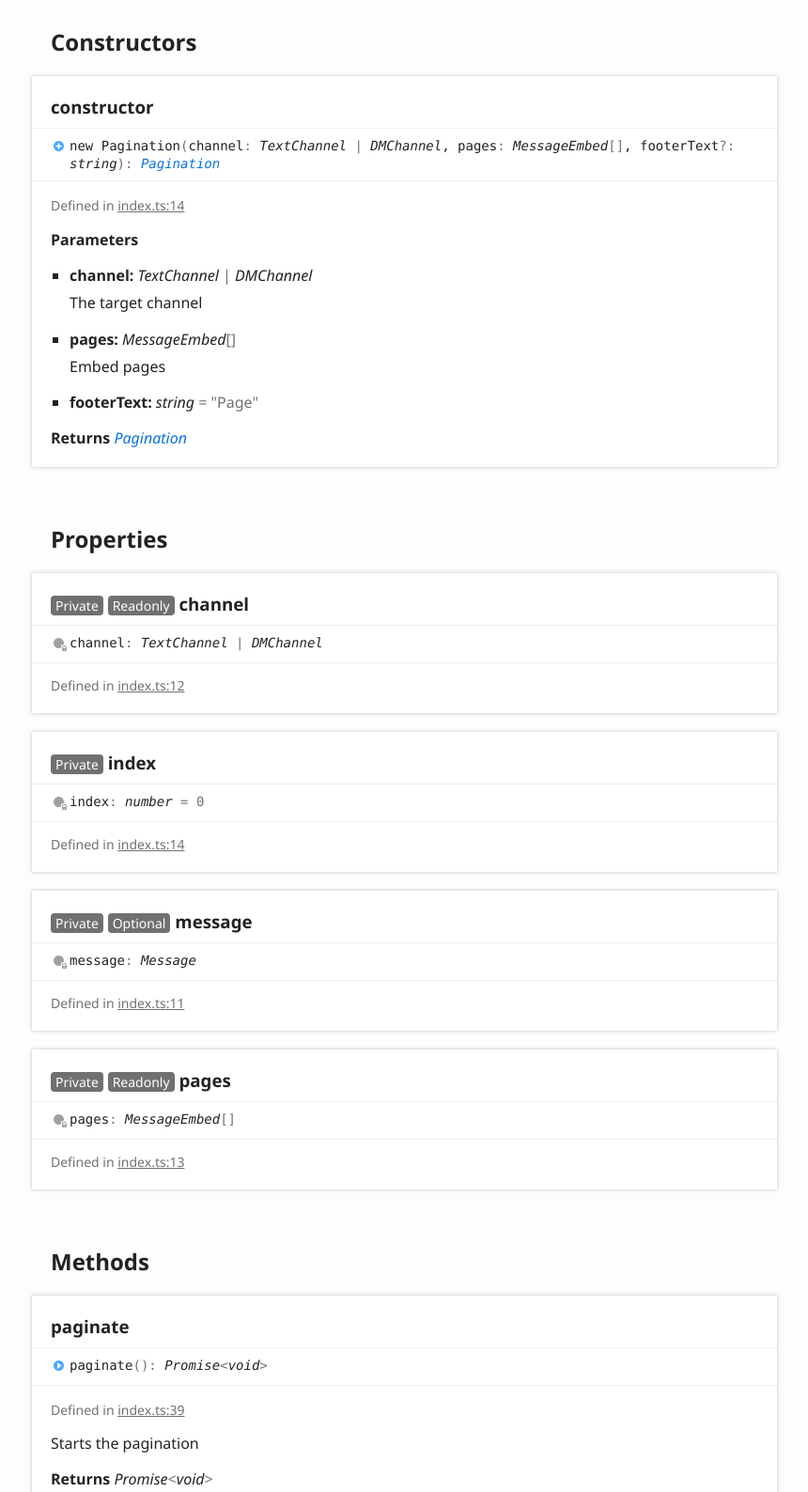
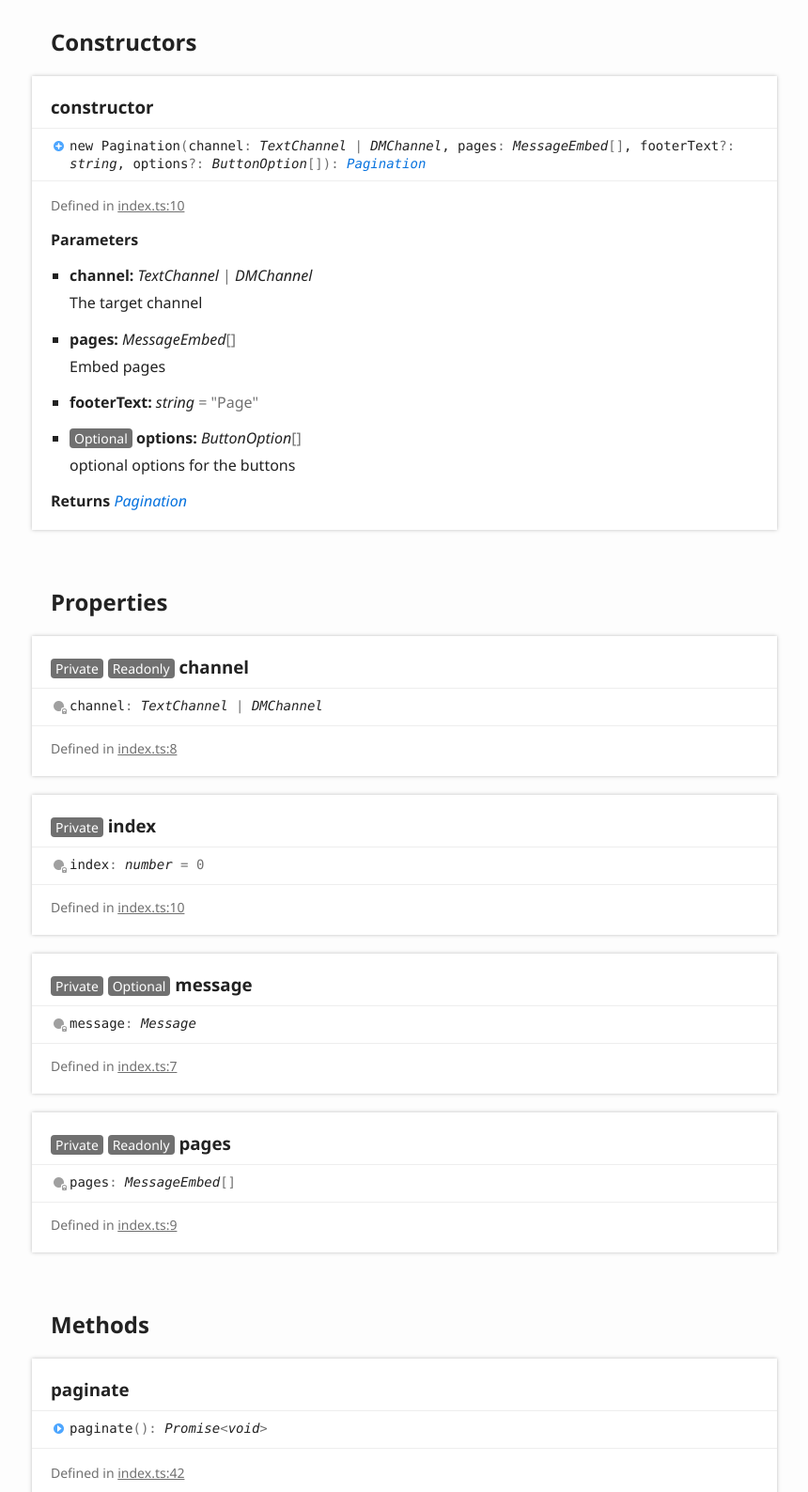
Before and after one commit to CRZA5/discordjs-button-embed-pagination, a plain HTML site: page classes/pagination.html in a window 1280 px wide. Shown: the part 780-2368 px from the top of the page at 94% size, without its empty margins (6-866 px from the left). Drawn offline with Linux system fonts and the light colour scheme.

Commit message:
Deploying to gh-pages from @ CRZA5/discordjs-button-embed-pagination@61b66e2b7c111afe8bcfeb78a5b60da8b529b5fc 🚀

```diff
--- a/classes/pagination.html
+++ b/classes/pagination.html
@@ -107,13 +107,13 @@
 					<a name="constructor" class="tsd-anchor"></a>
 					<h3>constructor</h3>
 					<ul class="tsd-signatures tsd-kind-constructor tsd-parent-kind-class">
-						<li class="tsd-signature tsd-kind-icon">new <wbr>Pagination<span class="tsd-signature-symbol">(</span>channel<span class="tsd-signature-symbol">: </span><span class="tsd-signature-type">TextChannel</span><span class="tsd-signature-symbol"> | </span><span class="tsd-signature-type">DMChannel</span>, pages<span class="tsd-signature-symbol">: </span><span class="tsd-signature-type">MessageEmbed</span><span class="tsd-signature-symbol">[]</span>, footerText<span class="tsd-signature-symbol">?: </span><span class="tsd-signature-type">string</span><span class="tsd-signature-symbol">)</span><span class="tsd-signature-symbol">: </span><a href="pagination.html" class="tsd-signature-type" data-tsd-kind="Class">Pagination</a></li>
+						<li class="tsd-signature tsd-kind-icon">new <wbr>Pagination<span class="tsd-signature-symbol">(</span>channel<span class="tsd-signature-symbol">: </span><span class="tsd-signature-type">TextChannel</span><span class="tsd-signature-symbol"> | </span><span class="tsd-signature-type">DMChannel</span>, pages<span class="tsd-signature-symbol">: </span><span class="tsd-signature-type">MessageEmbed</span><span class="tsd-signature-symbol">[]</span>, footerText<span class="tsd-signature-symbol">?: </span><span class="tsd-signature-type">string</span>, options<span class="tsd-signature-symbol">?: </span><span class="tsd-signature-type">ButtonOption</span><span class="tsd-signature-symbol">[]</span><span class="tsd-signature-symbol">)</span><span class="tsd-signature-symbol">: </span><a href="pagination.html" class="tsd-signature-type" data-tsd-kind="Class">Pagination</a></li>
 					</ul>
 					<ul class="tsd-descriptions">
 						<li class="tsd-description">
 							<aside class="tsd-sources">
 								<ul>
-									<li>Defined in <a href="https://github.com/CRZA5/discordjs-button-embed-pagination/blob/f7d83b6/src/index.ts#L14">index.ts:14</a></li>
+									<li>Defined in <a href="https://github.com/CRZA5/discordjs-button-embed-pagination/blob/61b66e2/src/index.ts#L10">index.ts:10</a></li>
 								</ul>
 							</aside>
 							<h4 class="tsd-parameters-title">Parameters</h4>
@@ -133,6 +133,12 @@
 								<li>
 									<h5>footerText: <span class="tsd-signature-type">string</span><span class="tsd-signature-symbol"> = &quot;Page&quot;</span></h5>
 								</li>
+								<li>
+									<h5><span class="tsd-flag ts-flagOptional">Optional</span> options: <span class="tsd-signature-type">ButtonOption</span><span class="tsd-signature-symbol">[]</span></h5>
+									<div class="tsd-comment tsd-typography">
+										<p>optional options for the buttons</p>
+									</div>
+								</li>
 							</ul>
 							<h4 class="tsd-returns-title">Returns <a href="pagination.html" class="tsd-signature-type" data-tsd-kind="Class">Pagination</a></h4>
 						</li>
@@ -147,7 +153,7 @@
 					<div class="tsd-signature tsd-kind-icon">channel<span class="tsd-signature-symbol">:</span> <span class="tsd-signature-type">TextChannel</span><span class="tsd-signature-symbol"> | </span><span class="tsd-signature-type">DMChannel</span></div>
 					<aside class="tsd-sources">
 						<ul>
-							<li>Defined in <a href="https://github.com/CRZA5/discordjs-button-embed-pagination/blob/f7d83b6/src/index.ts#L12">index.ts:12</a></li>
+							<li>Defined in <a href="https://github.com/CRZA5/discordjs-button-embed-pagination/blob/61b66e2/src/index.ts#L8">index.ts:8</a></li>
 						</ul>
 					</aside>
 				</section>
@@ -157,7 +163,7 @@
 					<div class="tsd-signature tsd-kind-icon">index<span class="tsd-signature-symbol">:</span> <span class="tsd-signature-type">number</span><span class="tsd-signature-symbol"> = 0</span></div>
 					<aside class="tsd-sources">
 						<ul>
-							<li>Defined in <a href="https://github.com/CRZA5/discordjs-button-embed-pagination/blob/f7d83b6/src/index.ts#L14">index.ts:14</a></li>
+							<li>Defined in <a href="https://github.com/CRZA5/discordjs-button-embed-pagination/blob/61b66e2/src/index.ts#L10">index.ts:10</a></li>
 						</ul>
 					</aside>
 				</section>
@@ -167,7 +173,7 @@
 					<div class="tsd-signature tsd-kind-icon">message<span class="tsd-signature-symbol">:</span> <span class="tsd-signature-type">Message</span></div>
 					<aside class="tsd-sources">
 						<ul>
-							<li>Defined in <a href="https://github.com/CRZA5/discordjs-button-embed-pagination/blob/f7d83b6/src/index.ts#L11">index.ts:11</a></li>
+							<li>Defined in <a href="https://github.com/CRZA5/discordjs-button-embed-pagination/blob/61b66e2/src/index.ts#L7">index.ts:7</a></li>
 						</ul>
 					</aside>
 				</section>
@@ -177,7 +183,7 @@
 					<div class="tsd-signature tsd-kind-icon">pages<span class="tsd-signature-symbol">:</span> <span class="tsd-signature-type">MessageEmbed</span><span class="tsd-signature-symbol">[]</span></div>
 					<aside class="tsd-sources">
 						<ul>
-							<li>Defined in <a href="https://github.com/CRZA5/discordjs-button-embed-pagination/blob/f7d83b6/src/index.ts#L13">index.ts:13</a></li>
+							<li>Defined in <a href="https://github.com/CRZA5/discordjs-button-embed-pagination/blob/61b66e2/src/index.ts#L9">index.ts:9</a></li>
 						</ul>
 					</aside>
 				</section>
@@ -194,7 +200,7 @@
 						<li class="tsd-description">
 							<aside class="tsd-sources">
 								<ul>
-									<li>Defined in <a href="https://github.com/CRZA5/discordjs-button-embed-pagination/blob/f7d83b6/src/index.ts#L39">index.ts:39</a></li>
+									<li>Defined in <a href="https://github.com/CRZA5/discordjs-button-embed-pagination/blob/61b66e2/src/index.ts#L42">index.ts:42</a></li>
 								</ul>
 							</aside>
 							<div class="tsd-comment tsd-typography">
```
Also changed, not shown: index.html (+25 -0 lines).
